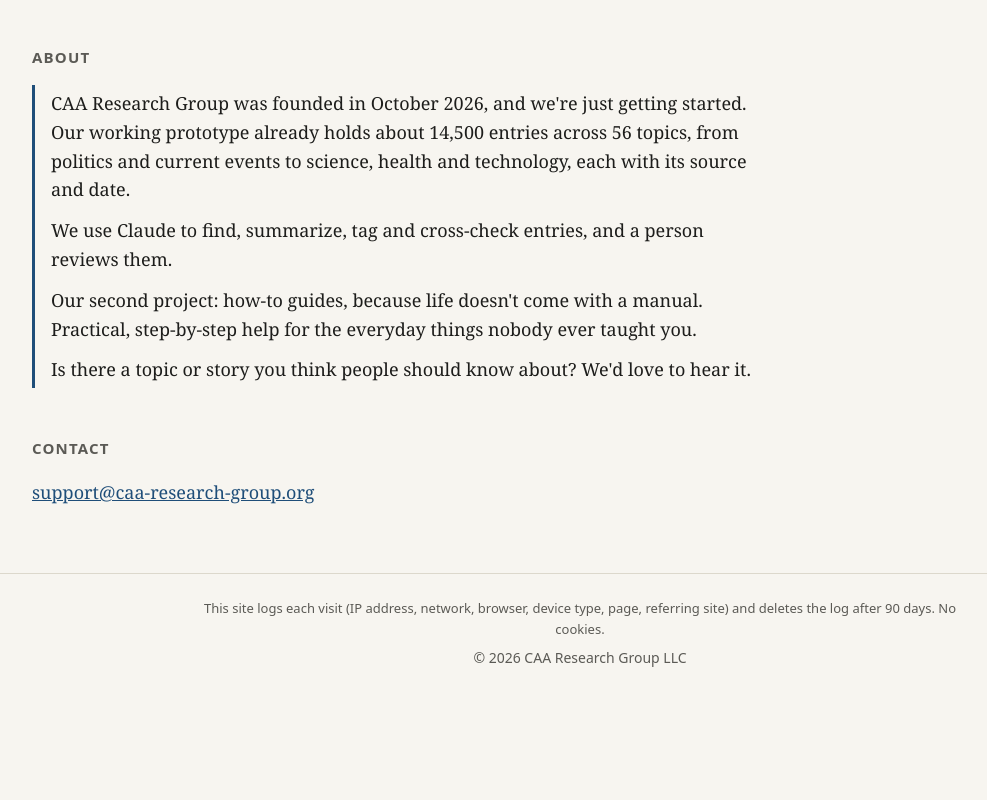
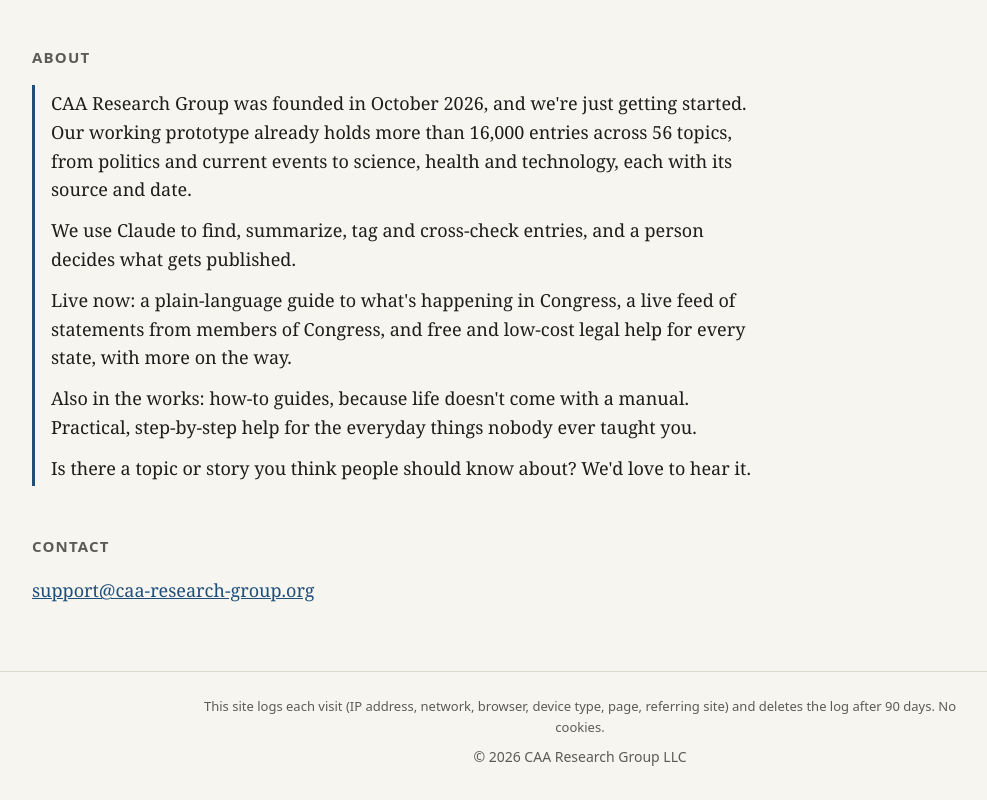
Before and after one commit to caa-research-group/caa-research-group.github.io, a plain HTML site: page index.html in a window 1280 px wide. Shown: the part 1150-1950 px from the top of the page, without its empty margins (60-1047 px from the left). Before the commit the page ends 1868 px from the top, so only its background shows below. Drawn offline with Linux system fonts and the light colour scheme; no server answers.

Commit message:
About: update count, review line, what's live, guides line

```diff
--- a/index.html
+++ b/index.html
@@ -269,16 +269,21 @@
     <div class="status">
       <p>
         CAA Research Group was founded in October 2026, and we're just
-        getting started. Our working prototype already holds about 14,500
+        getting started. Our working prototype already holds more than 16,000
         entries across 56 topics, from politics and current events to
         science, health and technology, each with its source and date.
       </p>
       <p>
         We use Claude to find, summarize, tag and cross-check entries, and a
-        person reviews them.
+        person decides what gets published.
       </p>
       <p>
-        Our second project: how-to guides, because life doesn't come with a
+        Live now: a plain-language guide to what's happening in Congress, a
+        live feed of statements from members of Congress, and free and
+        low-cost legal help for every state, with more on the way.
+      </p>
+      <p>
+        Also in the works: how-to guides, because life doesn't come with a
         manual. Practical, step-by-step help for the everyday things nobody
         ever taught you.
       </p>
```
